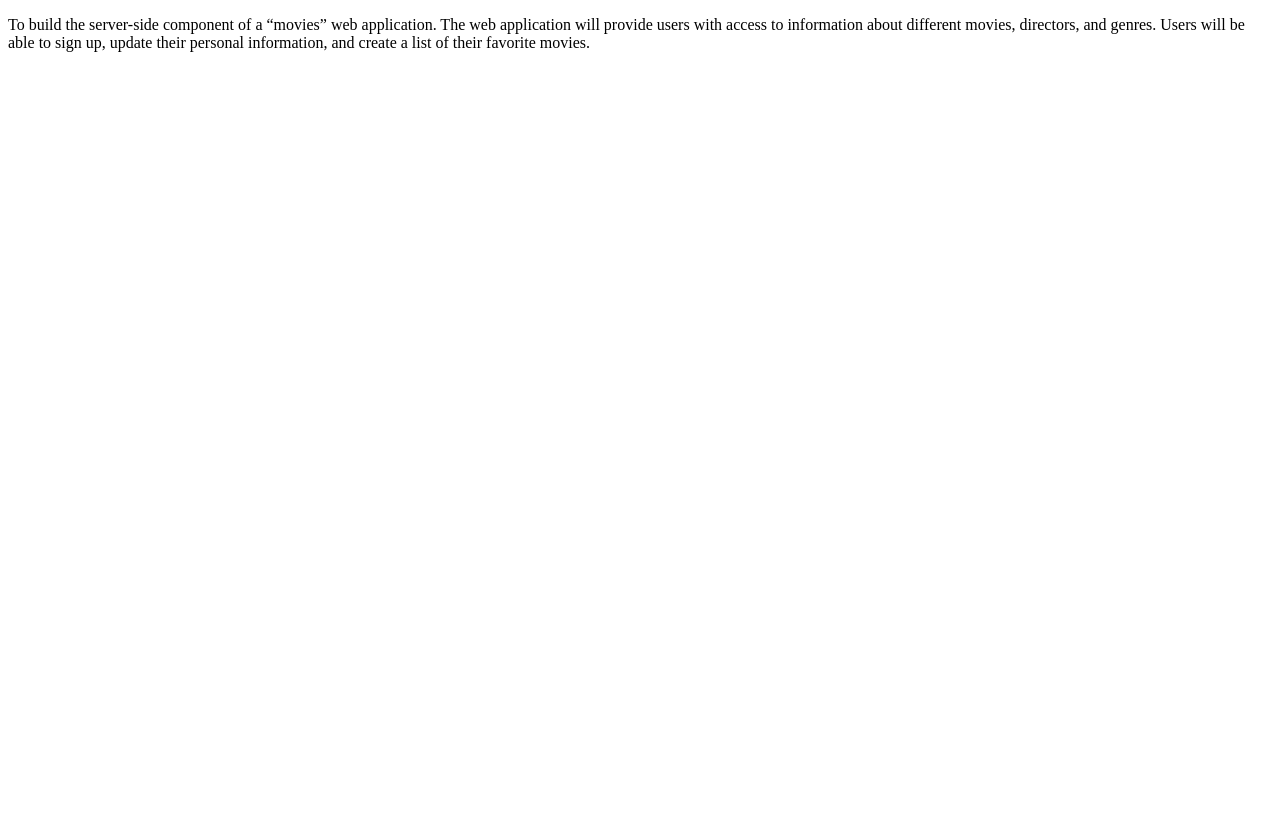
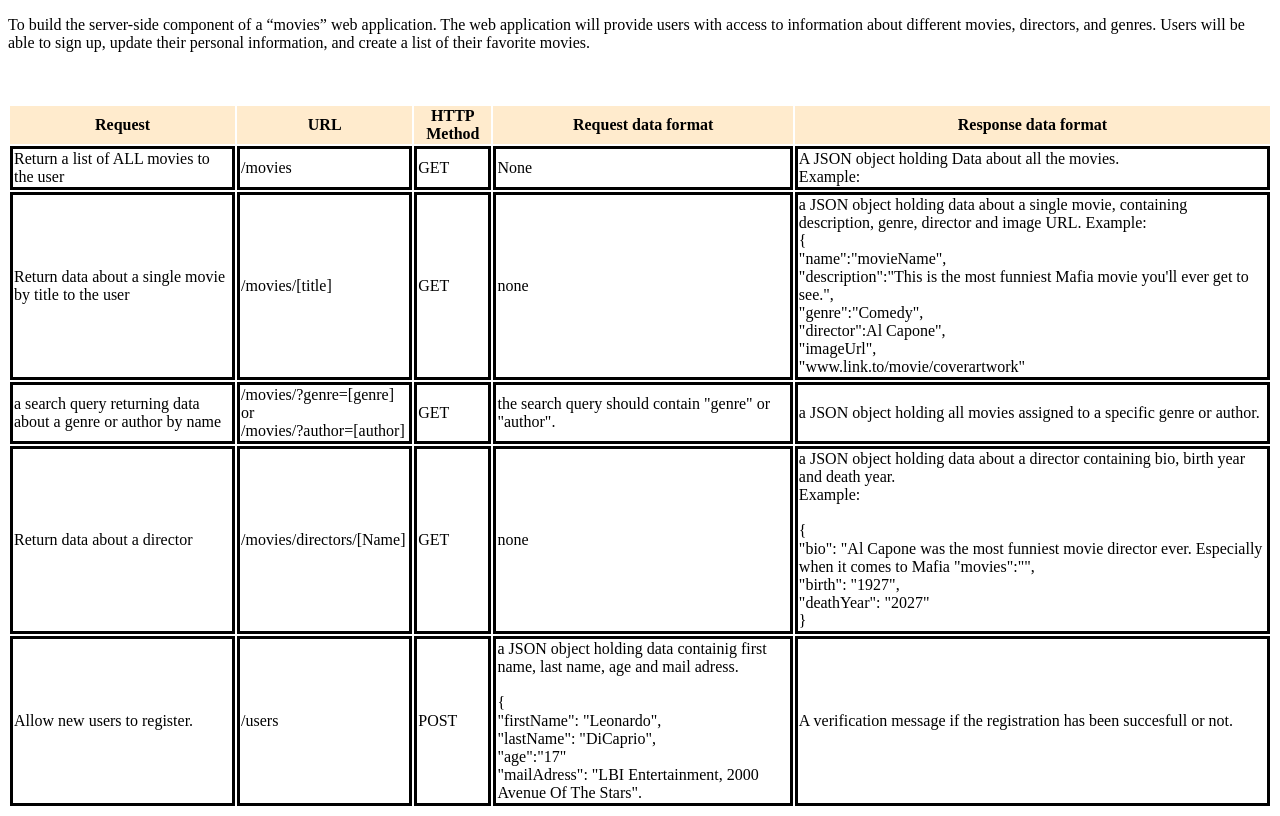
Before and after one commit to zAndrezz/movie_api, a website: page public/documentation.html in a window 1280 px wide. Drawn offline with Linux system fonts and the light colour scheme.

Commit message:
created a  a list of URL endpoints and request methods

```diff
--- a/public/documentation.html
+++ b/public/documentation.html
@@ -8,10 +8,85 @@
 </head>
 
 <body>
+    <style>
+        .table {
+            border: 2px solid black;
+            background-color: blanchedalmond;
+        }
+
+        tbody {
+            margin: auto;
+            border: 2px solid black;
+        }
+
+        td {
+            border: solid black;
+            margin: 0px;
+        }
+
+        tr {
+            border: solid black;
+            margin: 0px;
+        }
+    </style>
     <p>
         To build the server-side component of a “movies” web application. The web application will provide users with access to information about different movies, directors, and genres. Users will be able to sign up, update their personal information, and create
         a list of their favorite movies.
     </p>
+
+    <div class="table-wrapper">
+        <table>
+            <thead class="table">
+                <tr>
+                    <th>Request</th>
+                    <th>URL</th>
+                    <th>HTTP Method</th>
+                    <th>Request data format</th>
+                    <th>Response data format</th>
+                </tr>
+            </thead>
+            <tbody>
+                <tr>
+                    <td>Return a list of ALL movies to the user</td>
+                    <td>/movies</td>
+                    <td>GET</td>
+                    <td>None</td>
+                    <td>A JSON object holding Data about all the movies.<br/> Example: <br/> </td>
+                </tr>
+                <tr>
+                    <td>Return data about a single movie by title to the user</td>
+                    <td>/movies/[title]</td>
+                    <td>GET</td>
+                    <td>none</td>
+                    <td>a JSON object holding data about a single movie, containing description, genre, director and image URL. Example: <br> {<br> "name":"movieName", <br>"description":"This is the most funniest Mafia movie you'll ever get to see.",<br>"genre":"Comedy",<br>"director":Al
+                        Capone", <br> "imageUrl", <br>"www.link.to/movie/coverartwork"</td>
+                </tr>
+                <tr>
+                    <td>a search query returning data about a genre or author by name</td>
+                    <td>/movies/?genre=[genre] or <br> /movies/?author=[author]</td>
+                    <td>GET</td>
+                    <td>the search query should contain "genre" or "author".</td>
+                    <td>a JSON object holding all movies assigned to a specific genre or author.</td>
+                </tr>
+                <tr>
+                    <td>Return data about a director</td>
+                    <td>/movies/directors/[Name]</td>
+                    <td>GET</td>
+                    <td>none</td>
+                    <td>a JSON object holding data about a director containing bio, birth year and death year. <br> Example: <br> <br> { <br> "bio": "Al Capone was the most funniest movie director ever. Especially when it comes to Mafia "movies":"", <br>                        "birth": "1927", <br> "deathYear": "2027" <br> }</td>
+                </tr>
+                <tr>
+                    <td>Allow new users to register.</td>
+                    <td>/users</td>
+                    <td>POST</td>
+                    <td> a JSON object holding data containig first name, last name, age and mail adress. <br> <br> { <br> "firstName": "Leonardo", <br> "lastName": "DiCaprio", <br> "age":"17" <br> "mailAdress": "LBI Entertainment, 2000 Avenue Of The Stars".</td>
+                    <td>A verification message if the registration has been succesfull or not.</td>
+                </tr>
+                <br><br>
+
+            </tbody>
+        </table>
+    </div>
 </body>
 
 </html>
```
